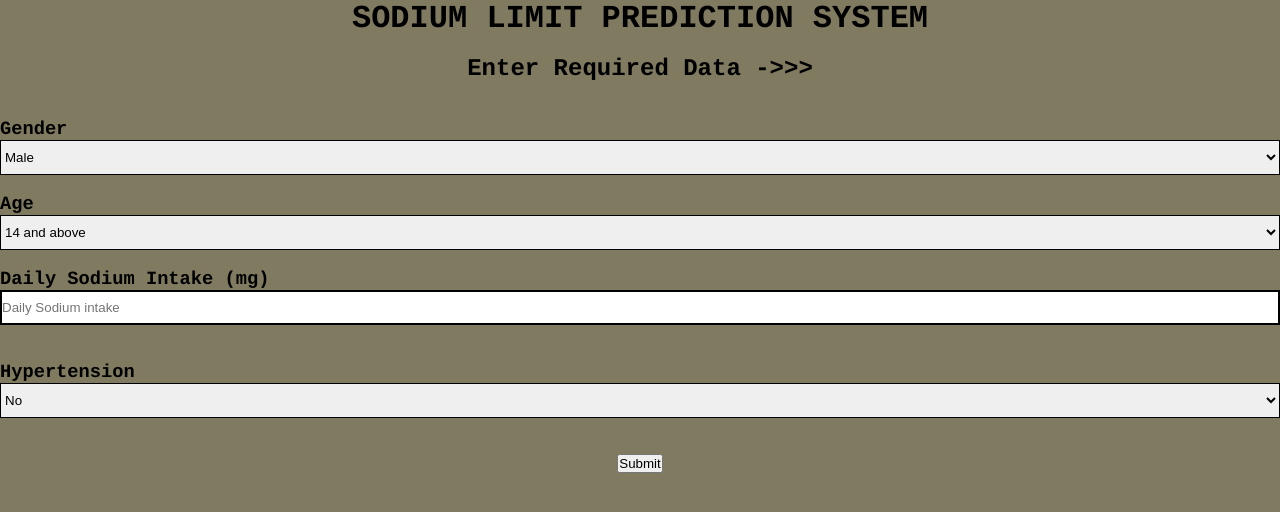
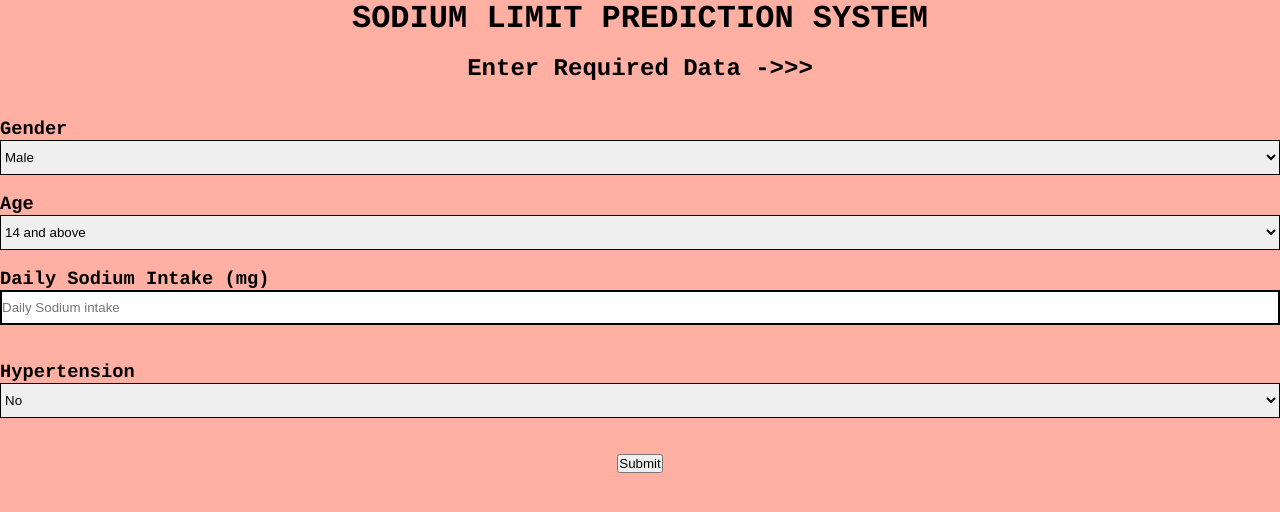
Before and after one commit to gmd1609/Sodium-Prediction-Heroku, a Flask app: page / in a window 1280 px wide. Shown: the top 512 px of the page. Run offline with Flask 2, Linux system fonts and the light colour scheme; parts of the project's set-up code (start-up, migrations or seed data) failed here and were passed over.

Commit message:
Update index.html

```diff
--- a/templates/index.html
+++ b/templates/index.html
@@ -10,6 +10,7 @@
 <body>
 
     <h1 style="color: black;font-family: courier;">SODIUM LIMIT PREDICTION SYSTEM</h1>
+	<center>
         <form action="{{ url_for('predict')}}" method="post" >
                 <br>
                 <h2 style="color: black;font-family: courier;">Enter Required Data  ->>></h2>
@@ -62,12 +63,13 @@
             </div>
 
         </form>
+	<center>
 
 
 
     <style>
         body {
-            background-color: hsla(50, 33%, 25%, .75);
+            background-color: hsla(9, 100%, 64%, 0.5);
             text-align: center;
             padding: 0px;
         }
```
